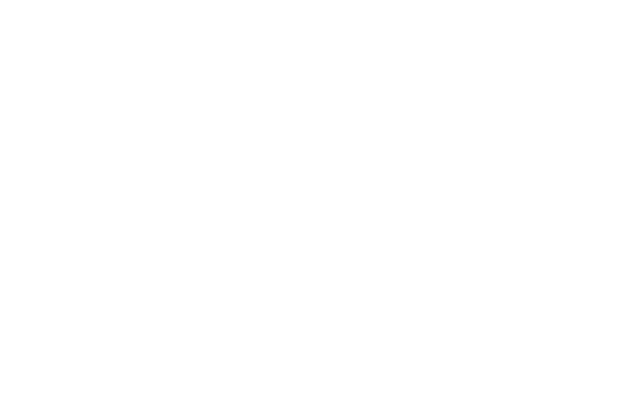
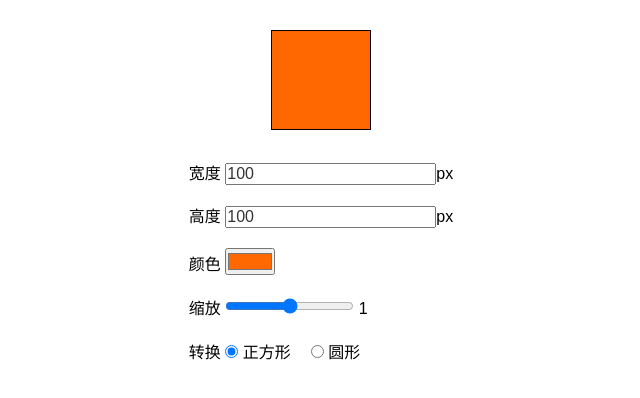
Before and after one commit to shenxianhui/hmm-admin, a Vue app: page /test1 in a window 1280 px wide. Shown: the top 398 px of the page, without its empty margins (319-959 px from the left). Built offline with nearby package versions, Linux system fonts and the light colour scheme.

Commit message:
feat: 练习

```diff
--- a/src/router/index.js
+++ b/src/router/index.js
@@ -19,12 +19,26 @@
       component: () =>
         import(/* webpackChunkName: "view-[request]" */ `@/views/demo.vue`),
     },
-    //demo练习
+    // demo练习
     {
       path: '/demo-lianxi', // 路由地址
       name: 'demo-lianxi', // 路由名称
       component: () =>
         import(/* webpackChunkName: "view-[request]" */ `@/views/demo练习.vue`),
     },
+    // hmm
+    {
+      path: '/hmm', // 路由地址
+      name: 'hmm', // 路由名称
+      component: () =>
+        import(/* webpackChunkName: "view-[request]" */ `@/views/hmm.vue`),
+    },
+    // 练习1
+    {
+      path: '/test1', // 路由地址
+      name: 'test1', // 路由名称
+      component: () =>
+        import(/* webpackChunkName: "view-[request]" */ `@/views/test1.vue`),
+    },
   ],
 })
--- a/src/styles/common.scss
+++ b/src/styles/common.scss
@@ -2,7 +2,7 @@
  * @Author: shenxh
  * @Date: 2019-11-18 10:06:42
  * @LastEditors: shenxh
- * @LastEditTime: 2022-11-16 15:25:33
+ * @LastEditTime: 2022-11-23 22:26:16
  * @Description: 通用样式
  */
 
@@ -56,7 +56,7 @@
 
 input {
   padding: 0; /* 解决 Safari 端内容遮盖问题 */
-  -webkit-appearance: none; /* 去除 Safari 输入框默认样式 */
+  // -webkit-appearance: none; /* 去除 Safari 输入框默认样式 */
   color: #333333;
   &::-webkit-input-placeholder {
     color: #c6c6c6;
--- a/src/views/demo练习.vue
+++ b/src/views/demo练习.vue
@@ -33,7 +33,18 @@
         ></div>
       </div>
     </div>
+    <div class="demo-item">
+      <h2>class 绑定扩展</h2>
+      <div class="demo-item-content">
+        <!-- 三种颜色切换 -->
+        <div
+          class="demo-item-content-box"
+          :class="boxColor"
+          @click="handleBox1()"
+        ></div>
   </div>
+</div>
+    </div>
 </template>
 
 <script>
@@ -71,6 +82,9 @@
     handleBox() {
       this.isActive = !this.isActive
     },
+    handleBox1(){
+
+    }
   },
 }
 </script>
--- /dev/null
+++ b/src/views/hmm.vue
@@ -0,0 +1,43 @@
+<template>
+  <div class="hmm">
+    <div class="hmm-item">
+      <div class="hmm-item-content">
+        <div class="hmm-item-content-box"></div>
+      </div>
+    </div>
+  </div>
+</template>
+
+<script>
+export default {
+  name: 'hmm',
+  components: {},
+  props: {},
+  data() {
+    return {
+      inputNum: '',
+    }
+  },
+  computed: {},
+  watch: {},
+  created() {},
+  mounted() {},
+  beforeDestroy() {},
+  methods: {},
+}
+</script>
+
+<style lang="scss" scoped>
+.hmm {
+  padding: 20px;
+  .hmm-item {
+    .hmm-item-content {
+      .hmm-item-content-box {
+        width: 150px;
+        height: 150px;
+        border: 1px solid #000;
+      }
+    }
+  }
+}
+</style>
--- /dev/null
+++ b/src/views/test1.vue
@@ -0,0 +1,106 @@
+<!--
+ * @Description: 练习题1
+ * @Author: shenxh
+ * @Date: 2022-11-23 21:18:51
+ * @LastEditors: shenxh
+ * @LastEditTime: 2022-11-23 23:05:44
+-->
+
+<template>
+  <div class="test1">
+    <div
+      class="test1-box"
+      :style="{
+        width: width + 'px',
+        height: height + 'px',
+        background: color,
+        transform: `scale(${newRange})`,
+        borderRadius: change === 'square' ? '0' : '50%',
+      }"
+    ></div>
+    <div class="test1-form">
+      <div class="test1-form-item">
+        宽度 <input v-model="width" type="number" />px
+        <br />
+        <br />
+        高度 <input v-model="height" type="number" />px
+      </div>
+      <div class="test1-form-item">
+        颜色 <input v-model="color" type="color" />
+      </div>
+      <div class="test1-form-item">
+        缩放 <input v-model="range" type="range" /> {{ newRange }}
+      </div>
+      <div class="test1-form-item">
+        转换
+        <input v-model="change" type="radio" id="square" value="square" />
+        <label for="square"> 正方形</label>
+        <input
+          v-model="change"
+          type="radio"
+          id="round"
+          value="round"
+          @click="handleRound"
+        />
+        <label for="round"> 圆形</label>
+      </div>
+    </div>
+  </div>
+</template>
+
+<script>
+export default {
+  name: 'test1',
+  components: {},
+  props: {},
+  data() {
+    return {
+      width: 100,
+      height: 100,
+      color: '#ff6700',
+      range: 50,
+      change: 'square',
+    }
+  },
+  computed: {
+    newRange() {
+      return this.range / 50
+    },
+  },
+  watch: {},
+  created() {},
+  mounted() {},
+  beforeDestroy() {},
+  methods: {
+    handleRound(e) {
+      if (this.width != this.height) {
+        e.preventDefault() // 阻止默认事件
+        alert('宽高相等时才能变为圆形')
+      }
+    },
+  },
+}
+</script>
+
+<style lang="scss" scoped>
+.test1 {
+  width: 100vw;
+  height: 100vh;
+  padding: 30px;
+  display: flex;
+  flex-direction: column;
+  align-items: center;
+  .test1-box {
+    border: 1px solid #000;
+  }
+  .test1-form {
+    margin-top: 10px;
+    .test1-form-item {
+      margin-top: 20px;
+      label {
+        margin-right: 20px;
+      }
+    }
+  }
+}
+</style>
```
